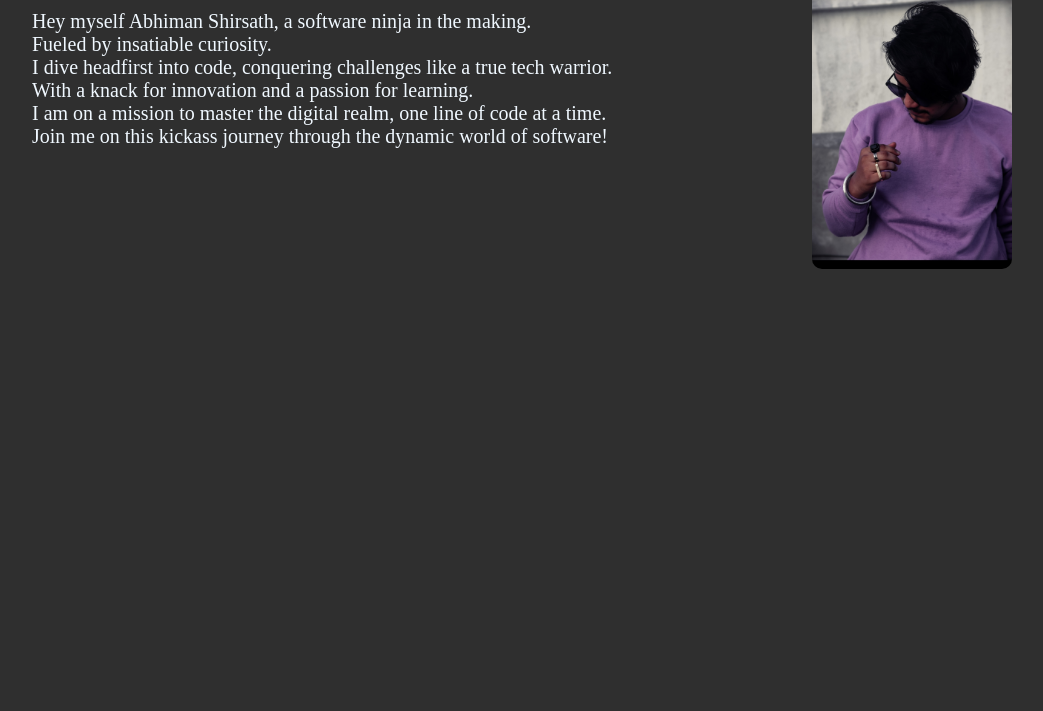
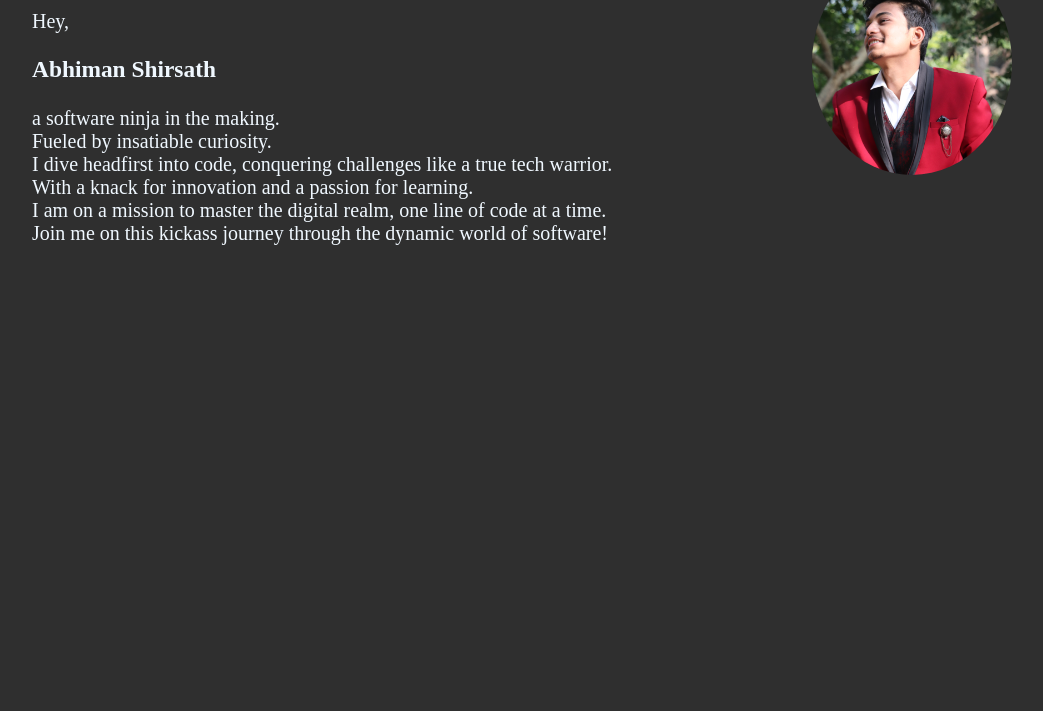
Before and after one commit to 5hir7/5hir7.github.io, a plain HTML site: page index.html in a window 1280 px wide. Shown: the part 89-800 px from the top of the page, without its empty margins (108-1151 px from the left). Drawn offline with Linux system fonts and the light colour scheme.

Commit message:
new image

```diff
--- a/index.html
+++ b/index.html
@@ -1,16 +1,18 @@
 <!DOCTYPE html>
 <html lang="en">
   <head>
-    <title>ABHIMAN SHIRSATH</title>
+    <title>abhi</title>
     <link rel="stylesheet" href="style.css" />
   </head>
   <body>
     <div class="">
-      <img src="myphoto.jpg" alt="Your Photo" />
+      <img src="photo.jpg" alt="Your Photo" />
     </div>
     <h2>About</h2>
     <div>
-      Hey myself Abhiman Shirsath, a software ninja in the making.<br />
+      Hey,
+      <h3>Abhiman Shirsath</h3>
+      a software ninja in the making.<br />
       Fueled by insatiable curiosity. <br />
       I dive headfirst into code, conquering challenges like a true tech
       warrior.<br />
--- a/style.css
+++ b/style.css
@@ -28,8 +28,10 @@ h1, h2, p {
 
 img, video, iframe, audio {
     display: block;
-    border-radius: 10px;
-    max-width: 100%;
+    border-radius: 50%;
+    background-size: cover;
+    background-position: center;
+
 }
 
 /* Float the image to the left */
```
Also changed, not shown: photo.jpg (added).
